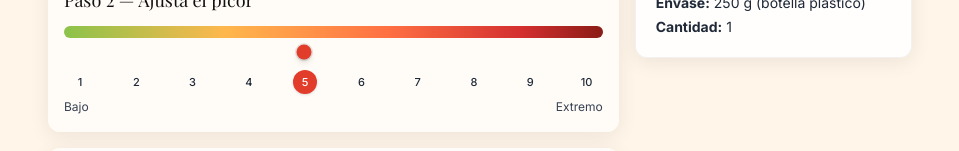
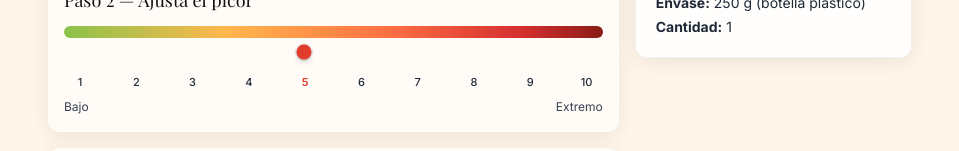
Before and after one commit to jerrojo/SALSAS, a Next.js app: page / in a window 1280 px wide. Shown: the part 409-560 px from the top of the page, without its empty margins (160-1119 px from the left). Built offline with nearby package versions, Linux system fonts and the light colour scheme; a web font is replaced by a local one.

Commit message:
style(ui): remove numeric badge style under slider to avoid overlap

```diff
--- a/components/Slider.tsx
+++ b/components/Slider.tsx
@@ -51,10 +51,8 @@ export default function Slider({
                 aria-current={active ? "true" : undefined}
                 onClick={() => onChange(n)}
                 className={
-                  "h-6 w-6 rounded-full flex items-center justify-center transition-colors " +
-                  (active
-                    ? "bg-red text-white shadow"
-                    : "hover:bg-black/5 text-gray-800")
+                  "h-6 w-6 flex items-center justify-center transition-colors " +
+                  (active ? "text-red font-semibold" : "hover:text-red/70 text-gray-800")
                 }
               >
                 {n}
```
